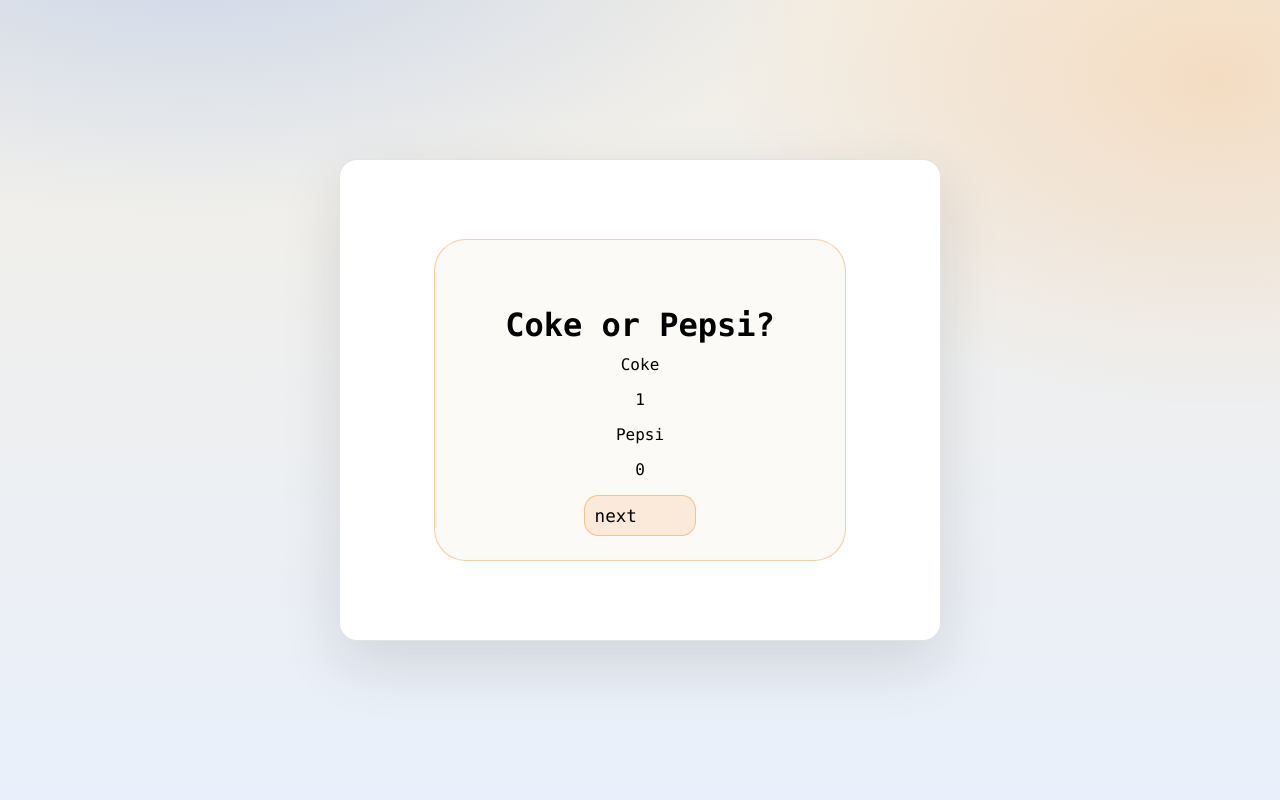
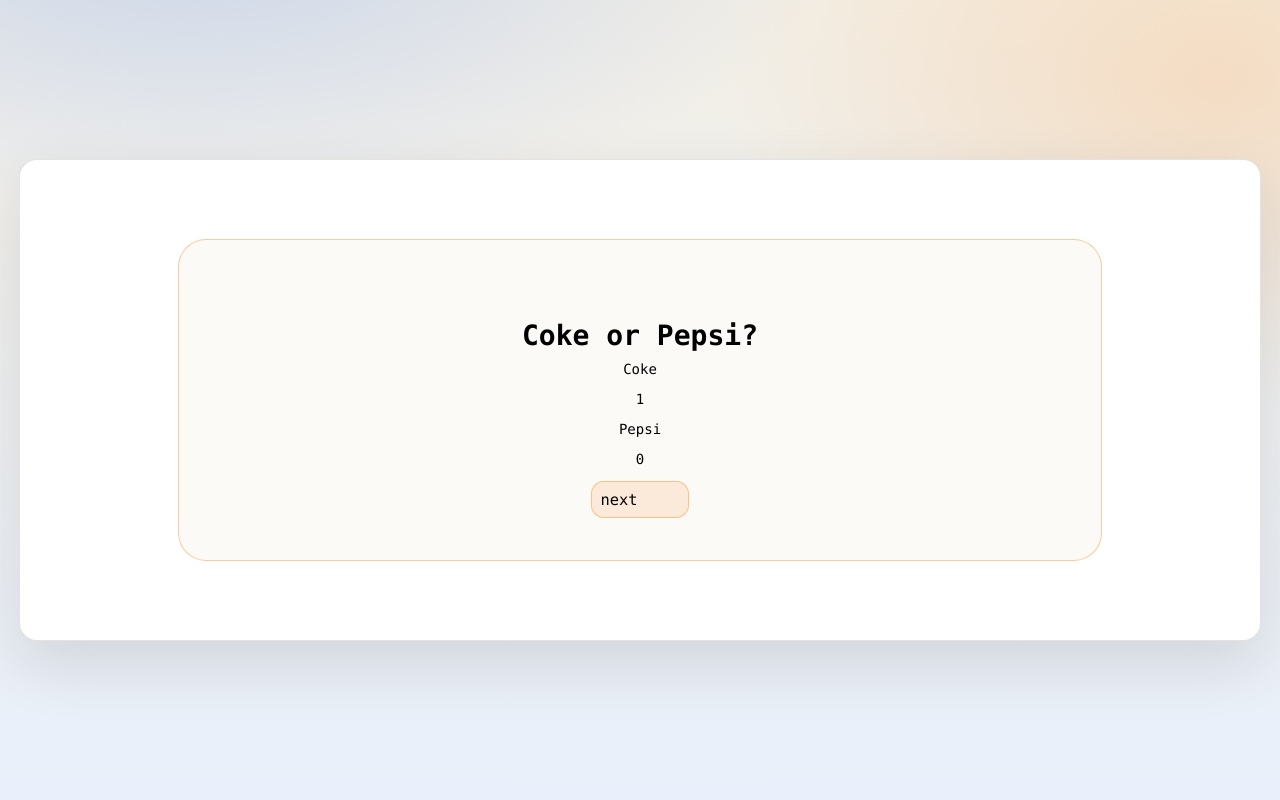
Before and after one commit to football5535/ThisOrThat, a Flask app: page /answer/1/1 in a window 1280 px wide. Run offline with Flask 3, Linux system fonts and the light colour scheme.

Commit message:
Update style.css

```diff
--- a/would you rather/static/style.css
+++ b/would you rather/static/style.css
@@ -107,3 +107,17 @@ h2{
     align-items: center;
     font-family: "IBM Plex Mono", ui-monospace, SFMono-Regular, Menlo, monospace;
 }
+#finish{
+    display: none;
+    color: red;
+    font-size: 0.5rem;
+    font-family: "IBM Plex Mono", ui-monospace, SFMono-Regular, Menlo, monospace;
+}
+@media (min-width: 1000px){
+    html, body{
+        font-size: 14px;
+    }
+    .wrap{
+        width: 90%;
+    }
+}
```
